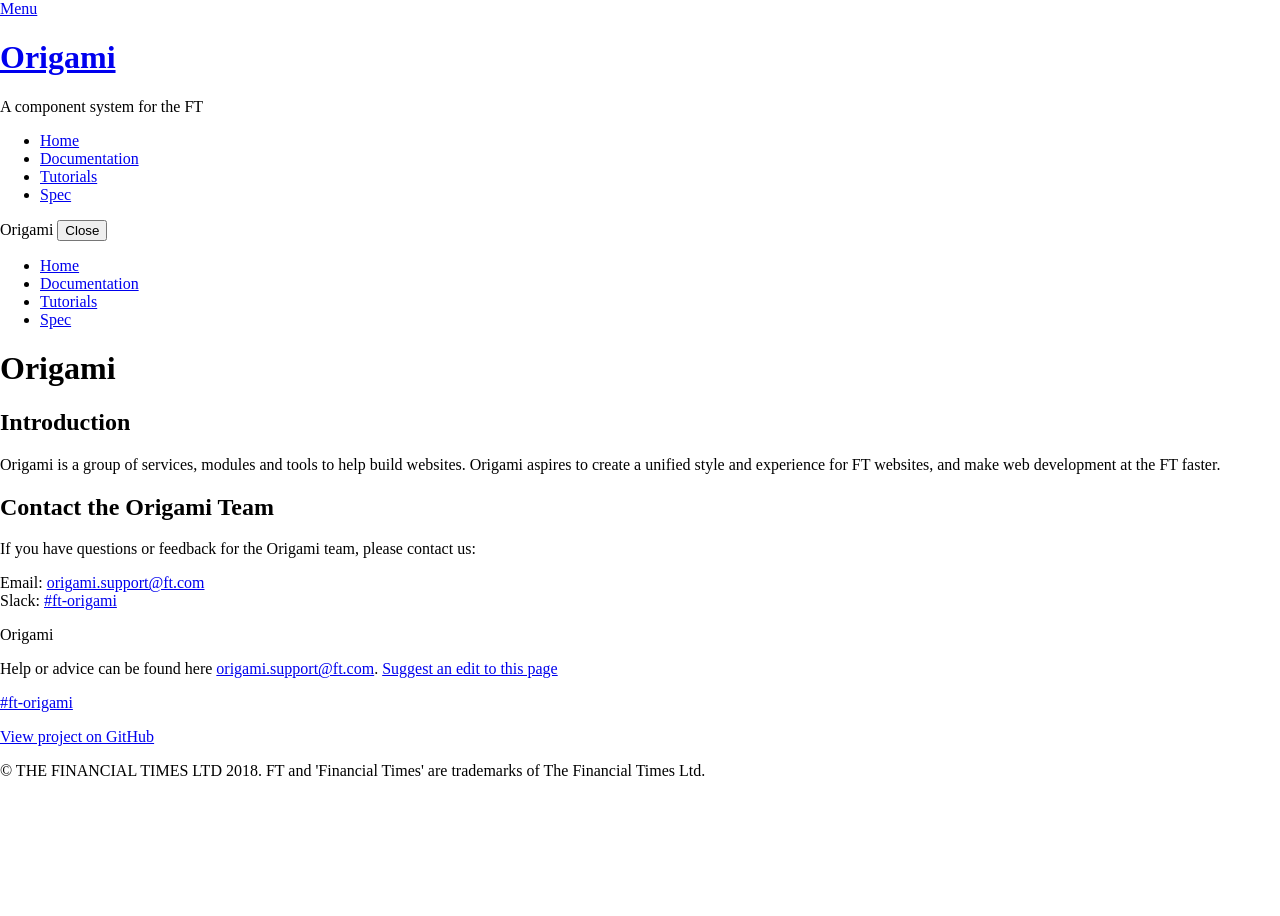
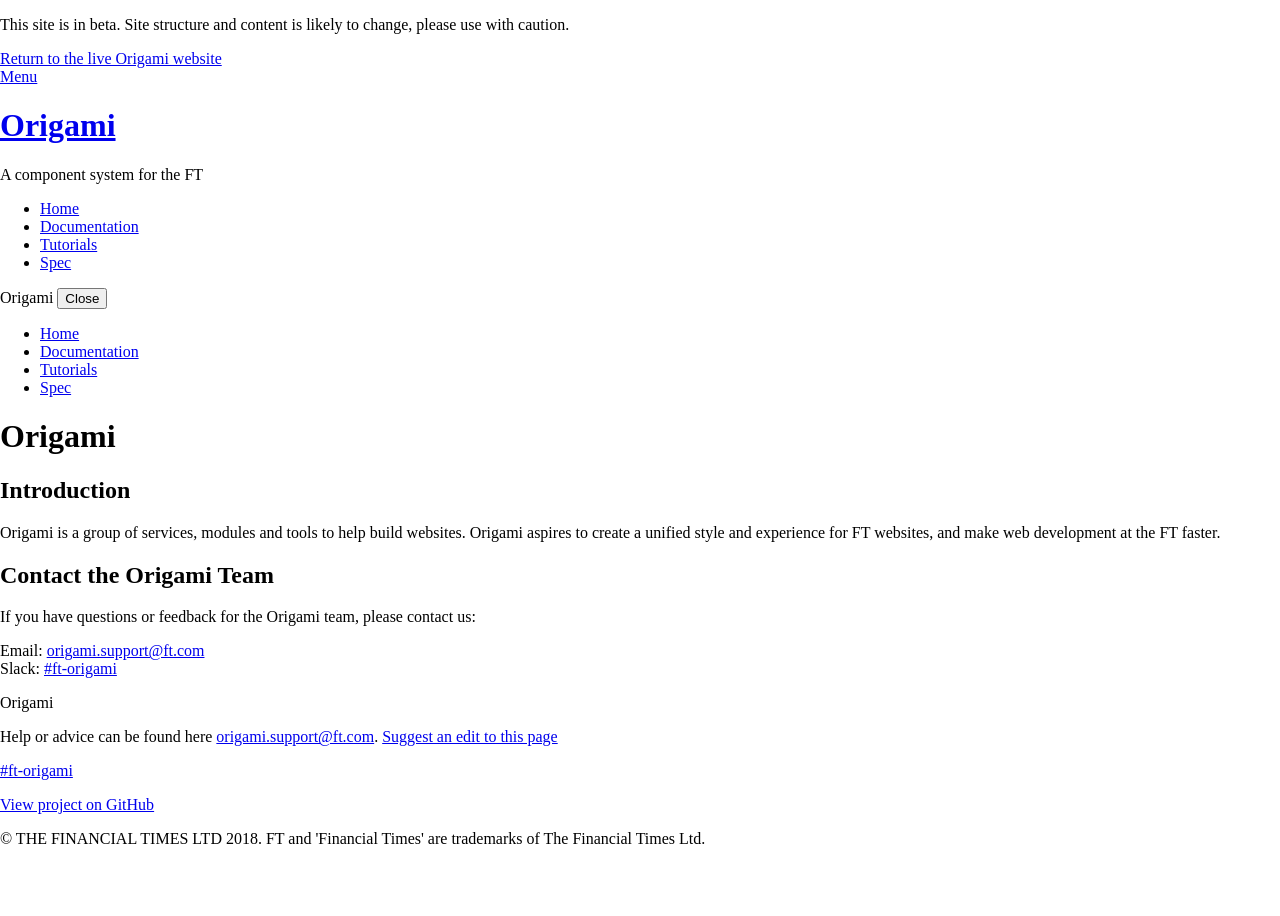
Before and after one commit to Financial-Times/origami-website, a Jekyll site: the page built from pages/home.md, in a window 1280 px wide. Built offline with Jekyll 4.4.1, drawn with Linux system fonts in a browser that asks for light colours; a style sheet for code colours, icons or effects is not loaded.

Commit message:
keep default

```diff
--- a/_layouts/default.html
+++ b/_layouts/default.html
@@ -7,6 +7,9 @@
 	<meta http-equiv="X-UA-Compatible" content="IE=edge" />
 	<title>{{page.title}}</title>
 	<meta name="description" content="{{page.description}}" />
+
+	<!-- TODO this needs to be removed when we go public -->
+	<meta name="robots" content="noindex, nofollow"/>
 
 	<!-- Cuts the mustard test -->
 	<script>
@@ -25,7 +28,7 @@
 			display: none !important;
 		}
 	</style>
-	<link rel="stylesheet" href="https://www.ft.com/__origami/service/build/v2/bundles/css?modules=o-typography,o-layout@^1.2.2,o-syntax-highlight@^1.1.3" />
+	<link rel="stylesheet" href="https://www.ft.com/__origami/service/build/v2/bundles/css?modules=o-fonts@^3,o-layout@^1.2.2,o-syntax-highlight@^1.1.3,o-message@^2.3.3" />
 	<link rel="stylesheet" href="/assets/main.css" />
 
 	<!-- Site links -->
@@ -41,11 +44,14 @@
 				var s = document.getElementsByTagName('script')[0];
 				s.parentNode.insertBefore(o, s);
 			}
-		}('https://www.ft.com/__origami/service/build/v2/bundles/js?modules=o-typography,o-layout@^1.2.2,o-syntax-highlight@^1.1.3'));
+		}('https://www.ft.com/__origami/service/build/v2/bundles/js?modules=o-fonts@^3,o-layout@^1.2.2,o-syntax-highlight@^1.1.3,o-message@^2.3.3'));
 	</script>
 
 </head>
 <body>
+
+	{% include beta-banner.html %}
+
 	<div class="o-layout" data-o-component="o-layout">
 
 		{% include header.html %}
@@ -59,5 +65,6 @@
 		{% include footer.html %}
 
 	</div>
+
 </body>
 </html>
```
